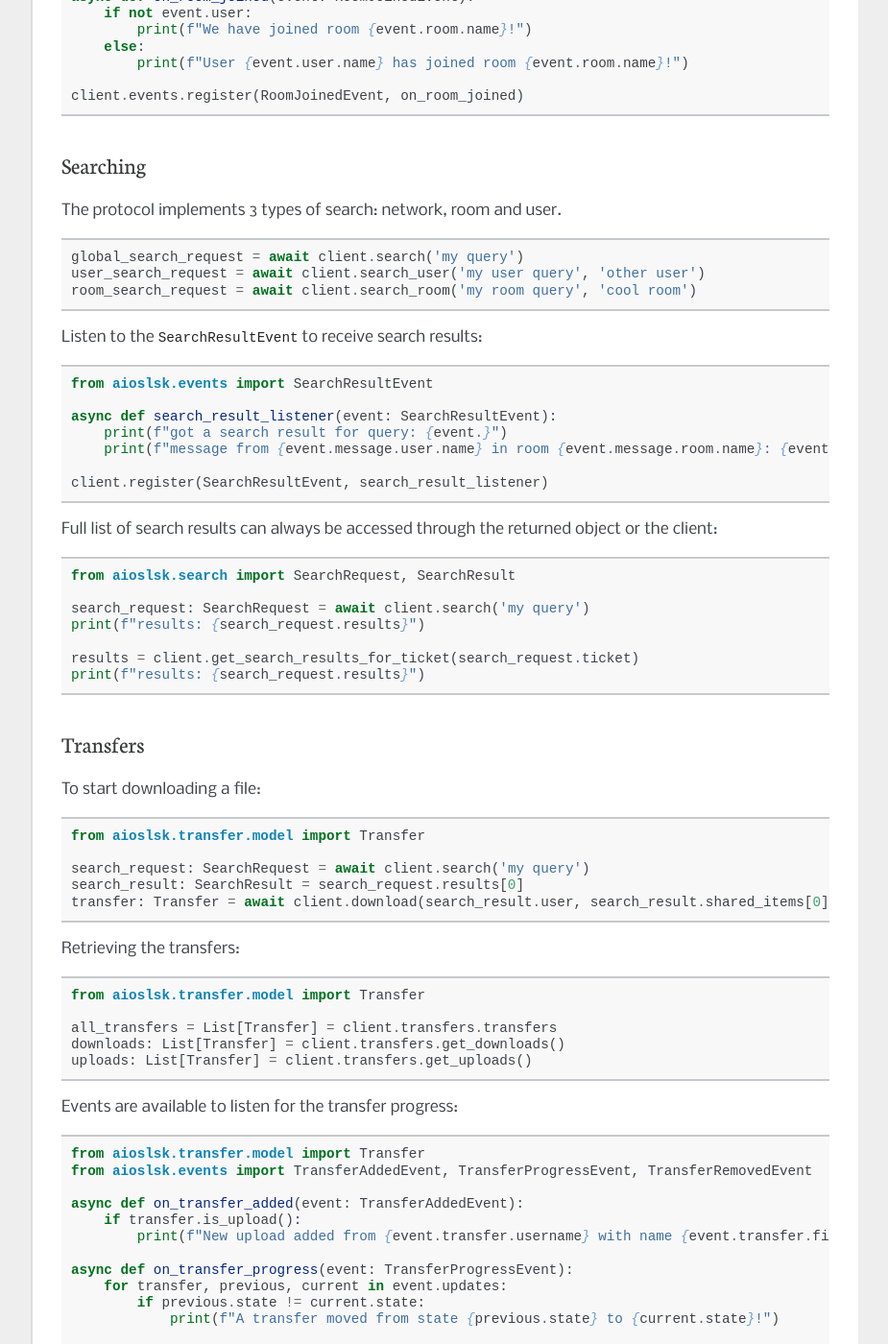
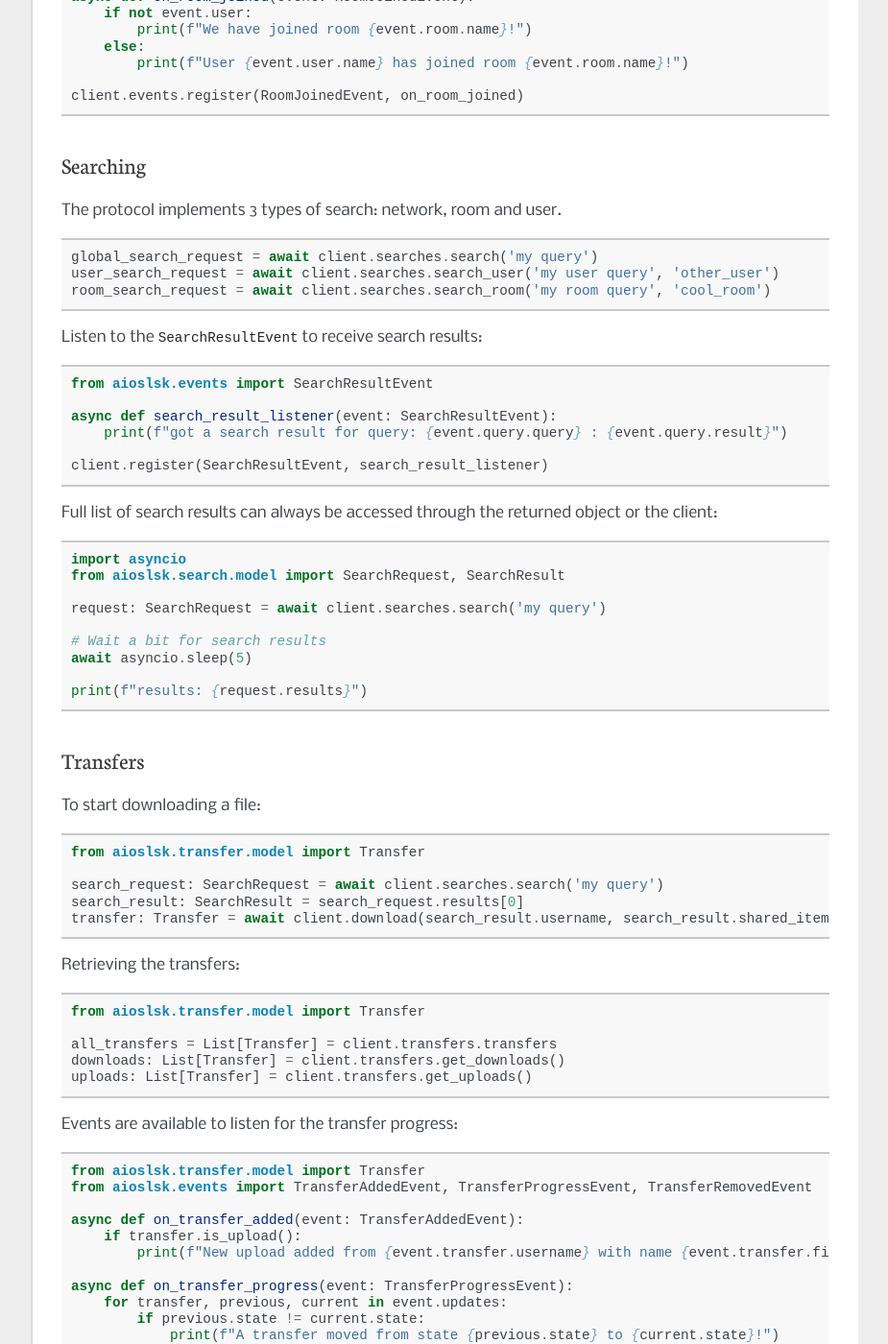
Before and after one commit to JurgenR/aioslsk, a Sphinx documentation site: the page built from docs/source/USAGE.rst, in a window 1280 px wide and 1400 px high, scrolled down 1994 px. Shown: the whole window at 96% size, without its empty margins (198-1123 px from the left). Built offline with Sphinx 7.4.7, drawn with Linux system fonts in a browser that asks for light colours; some of the changed text lies outside the part shown.

Commit message:
docs: corrections to USAGE guide search section

```diff
--- a/docs/source/USAGE.rst
+++ b/docs/source/USAGE.rst
@@ -118,9 +118,9 @@ The protocol implements 3 types of search: network, room and user.
 
 .. code-block:: python
 
-    global_search_request = await client.search('my query')
-    user_search_request = await client.search_user('my user query', 'other user')
-    room_search_request = await client.search_room('my room query', 'cool room')
+    global_search_request = await client.searches.search('my query')
+    user_search_request = await client.searches.search_user('my user query', 'other_user')
+    room_search_request = await client.searches.search_room('my room query', 'cool_room')
 
 
 Listen to the ``SearchResultEvent`` to receive search results:
@@ -130,8 +130,7 @@ Listen to the ``SearchResultEvent`` to receive search results:
     from aioslsk.events import SearchResultEvent
 
     async def search_result_listener(event: SearchResultEvent):
-        print(f"got a search result for query: {event.}")
-        print(f"message from {event.message.user.name} in room {event.message.room.name}: {event.message.message}")
+        print(f"got a search result for query: {event.query.query} : {event.query.result}")
 
     client.register(SearchResultEvent, search_result_listener)
 
@@ -140,13 +139,15 @@ Full list of search results can always be accessed through the returned object o
 
 .. code-block:: python
 
-    from aioslsk.search import SearchRequest, SearchResult
+    import asyncio
+    from aioslsk.search.model import SearchRequest, SearchResult
 
-    search_request: SearchRequest = await client.search('my query')
-    print(f"results: {search_request.results}")
+    request: SearchRequest = await client.searches.search('my query')
 
-    results = client.get_search_results_for_ticket(search_request.ticket)
-    print(f"results: {search_request.results}")
+    # Wait a bit for search results
+    await asyncio.sleep(5)
+
+    print(f"results: {request.results}")
 
 
 Transfers
@@ -158,9 +159,9 @@ To start downloading a file:
 
     from aioslsk.transfer.model import Transfer
 
-    search_request: SearchRequest = await client.search('my query')
+    search_request: SearchRequest = await client.searches.search('my query')
     search_result: SearchResult = search_request.results[0]
-    transfer: Transfer = await client.download(search_result.user, search_result.shared_items[0].filename)
+    transfer: Transfer = await client.download(search_result.username, search_result.shared_items[0].filename)
 
 
 Retrieving the transfers:
@@ -172,6 +173,7 @@ Retrieving the transfers:
     all_transfers = List[Transfer] = client.transfers.transfers
     downloads: List[Transfer] = client.transfers.get_downloads()
     uploads: List[Transfer] = client.transfers.get_uploads()
+
 
 Events are available to listen for the transfer progress:
 
@@ -305,11 +307,6 @@ The client provides a mechanism for scanning and caching the files you want to s
 
 It is possible to add or remove shared directories on the fly.
 
-.. code-block:: python
-
-    client.shares_manager.add_shared_directory()
-    client.shares_manager.remove_shared_directory()
-
 
 File naming
 -----------
```
